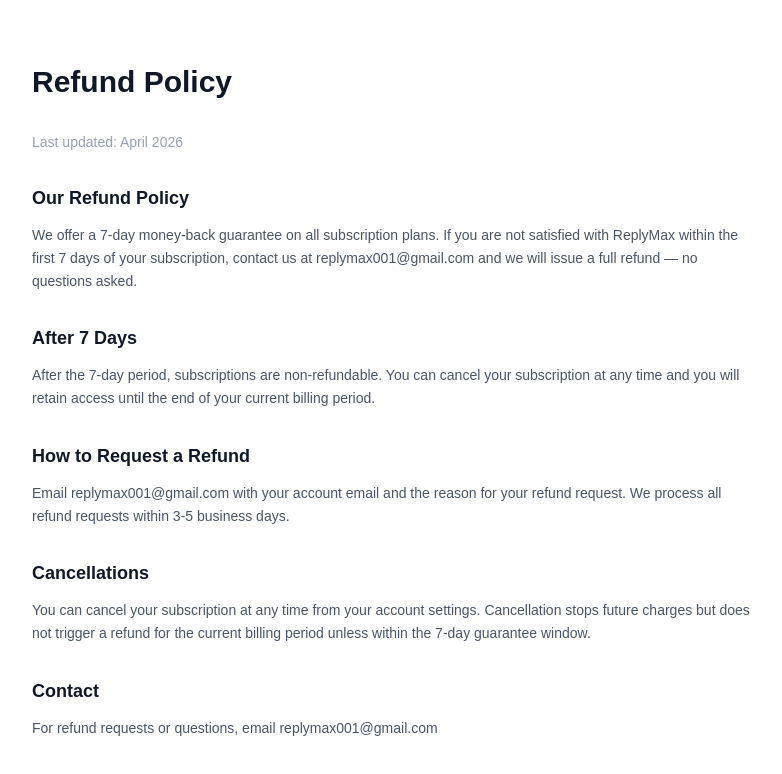
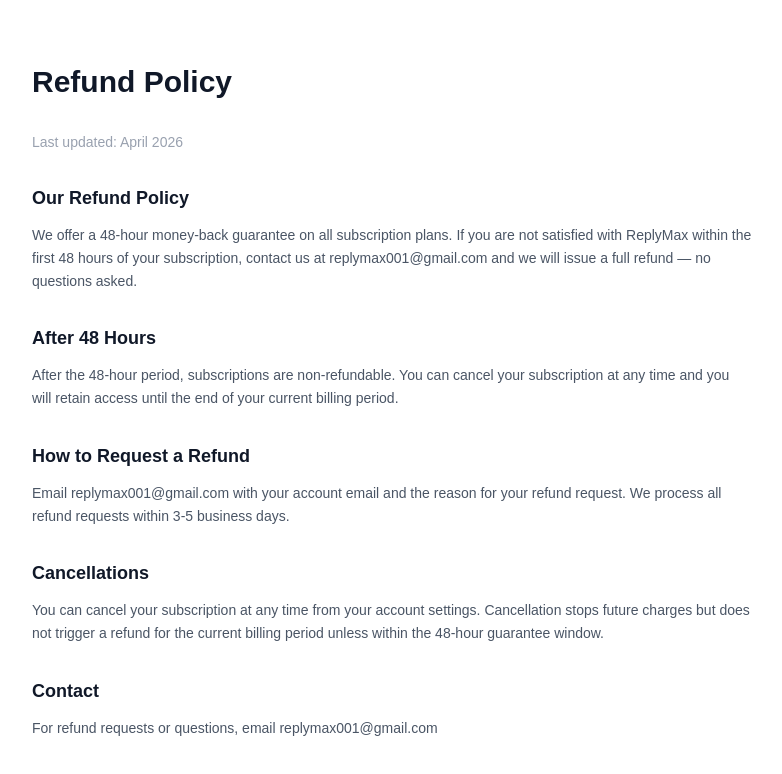
Before and after one commit to Likhith022004/replymax, a Next.js app: page /refund in a window 1280 px wide. Shown: the top 774 px of the page, without its empty margins (248-1030 px from the left). Built offline with nearby package versions, Linux system fonts and the light colour scheme.

Commit message:
update refund guarantee from 7 days to 48 hours

```diff
--- a/app/refund/page.tsx
+++ b/app/refund/page.tsx
@@ -7,12 +7,12 @@ export default function RefundPage() {
       <div className="space-y-8 text-gray-600 text-sm leading-relaxed">
         <div>
           <h2 className="text-lg font-semibold text-gray-900 mb-3">Our Refund Policy</h2>
-          <p>We offer a 7-day money-back guarantee on all subscription plans. If you are not satisfied with ReplyMax within the first 7 days of your subscription, contact us at replymax001@gmail.com and we will issue a full refund — no questions asked.</p>
+          <p>We offer a 48-hour money-back guarantee on all subscription plans. If you are not satisfied with ReplyMax within the first 48 hours of your subscription, contact us at replymax001@gmail.com and we will issue a full refund — no questions asked.</p>
         </div>
 
         <div>
-          <h2 className="text-lg font-semibold text-gray-900 mb-3">After 7 Days</h2>
-          <p>After the 7-day period, subscriptions are non-refundable. You can cancel your subscription at any time and you will retain access until the end of your current billing period.</p>
+          <h2 className="text-lg font-semibold text-gray-900 mb-3">After 48 Hours</h2>
+          <p>After the 48-hour period, subscriptions are non-refundable. You can cancel your subscription at any time and you will retain access until the end of your current billing period.</p>
         </div>
 
         <div>
@@ -22,7 +22,7 @@ export default function RefundPage() {
 
         <div>
           <h2 className="text-lg font-semibold text-gray-900 mb-3">Cancellations</h2>
-          <p>You can cancel your subscription at any time from your account settings. Cancellation stops future charges but does not trigger a refund for the current billing period unless within the 7-day guarantee window.</p>
+          <p>You can cancel your subscription at any time from your account settings. Cancellation stops future charges but does not trigger a refund for the current billing period unless within the 48-hour guarantee window.</p>
         </div>
 
         <div>
```
